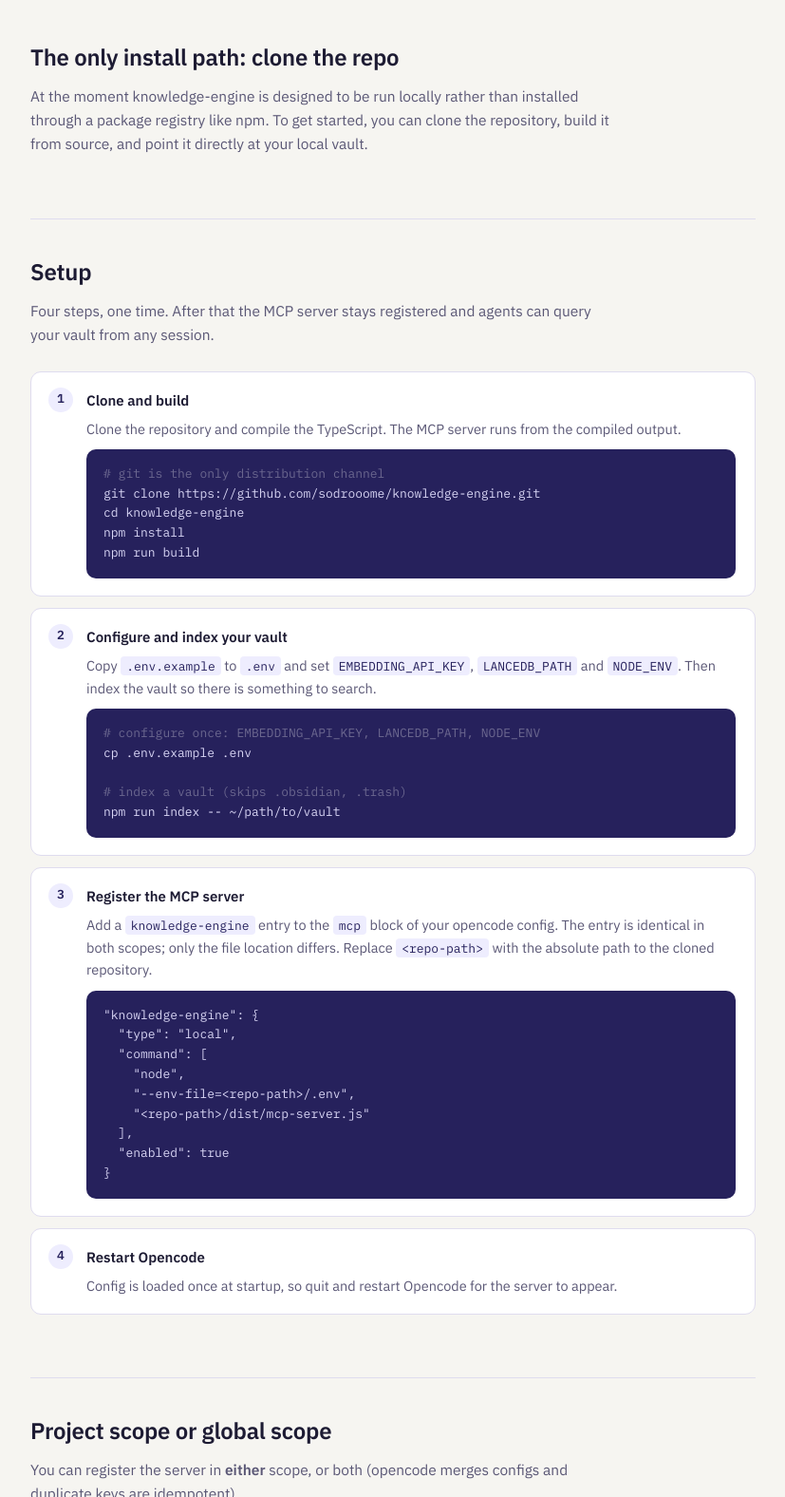
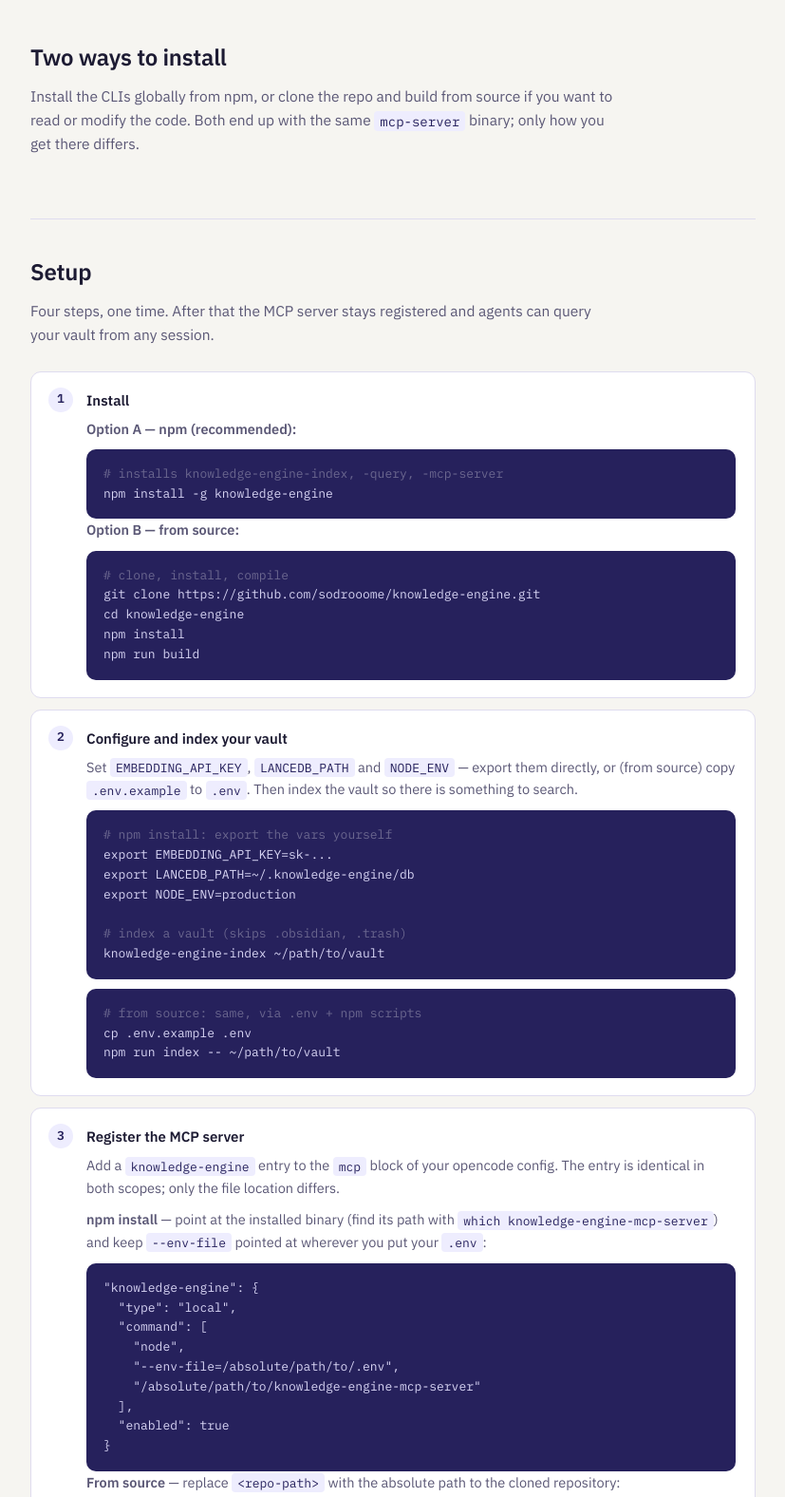
Before and after one commit to sodrooome/knowledge-engine, a website: page docs/opencode.html in a window 1280 px wide. Shown: the part 850-2426 px from the top of the page at 95% size, without its empty margins (226-1053 px from the left). Drawn offline with Linux system fonts and the light colour scheme.

Commit message:
chore: publish knowledge-engine to npm package registry (#5)
* chore: publish knowledge-engine to npm

* docs: fix stale clone-only install snippet on landing page

```diff
--- a/docs/opencode.html
+++ b/docs/opencode.html
@@ -4,7 +4,7 @@
 <meta charset="UTF-8">
 <meta name="viewport" content="width=device-width, initial-scale=1.0">
 <title>Opencode integration · knowledge-engine</title>
-<meta name="description" content="Wire knowledge-engine into Opencode: clone the repo, index your vault, register the MCP server, and let agents call search_vault on demand.">
+<meta name="description" content="Wire knowledge-engine into Opencode: install it (npm or from source), index your vault, register the MCP server, and let agents call search_vault on demand.">
 <meta name="theme-color" content="#F6F5F1">
 <meta property="og:type" content="website">
 <meta property="og:site_name" content="knowledge-engine">
@@ -263,8 +263,8 @@
     </div>
 
     <section class="block">
-      <h2>The only install path: clone the repo</h2>
-      <p class="block-lede">At the moment knowledge-engine is designed to be run locally rather than installed through a package registry like npm. To get started, you can clone the repository, build it from source, and point it directly at your local vault.</p>
+      <h2>Two ways to install</h2>
+      <p class="block-lede">Install the CLIs globally from npm, or clone the repo and build from source if you want to read or modify the code. Both end up with the same <code>mcp-server</code> binary; only how you get there differs.</p>
     </section>
 
     <section class="block">
@@ -272,18 +272,24 @@
       <p class="block-lede">Four steps, one time. After that the MCP server stays registered and agents can query your vault from any session.</p>
       <ol class="steps">
         <li>
-          <h3>Clone and build</h3>
-          <p>Clone the repository and compile the TypeScript. The MCP server runs from the compiled output.</p>
-          <div class="code-block"><span class="c"># git is the only distribution channel</span><br>git clone https://github.com/sodrooome/knowledge-engine.git<br>cd knowledge-engine<br>npm install<br>npm run build</div>
+          <h3>Install</h3>
+          <p><b>Option A — npm (recommended):</b></p>
+          <div class="code-block"><span class="c"># installs knowledge-engine-index, -query, -mcp-server</span><br>npm install -g knowledge-engine</div>
+          <p><b>Option B — from source:</b></p>
+          <div class="code-block"><span class="c"># clone, install, compile</span><br>git clone https://github.com/sodrooome/knowledge-engine.git<br>cd knowledge-engine<br>npm install<br>npm run build</div>
         </li>
         <li>
           <h3>Configure and index your vault</h3>
-          <p>Copy <code>.env.example</code> to <code>.env</code> and set <code>EMBEDDING_API_KEY</code>, <code>LANCEDB_PATH</code> and <code>NODE_ENV</code>. Then index the vault so there is something to search.</p>
-          <div class="code-block"><span class="c"># configure once: EMBEDDING_API_KEY, LANCEDB_PATH, NODE_ENV</span><br>cp .env.example .env<br><br><span class="c"># index a vault (skips .obsidian, .trash)</span><br>npm run index -- ~/path/to/vault</div>
+          <p>Set <code>EMBEDDING_API_KEY</code>, <code>LANCEDB_PATH</code> and <code>NODE_ENV</code> — export them directly, or (from source) copy <code>.env.example</code> to <code>.env</code>. Then index the vault so there is something to search.</p>
+          <div class="code-block"><span class="c"># npm install: export the vars yourself</span><br>export EMBEDDING_API_KEY=sk-...<br>export LANCEDB_PATH=~/.knowledge-engine/db<br>export NODE_ENV=production<br><br><span class="c"># index a vault (skips .obsidian, .trash)</span><br>knowledge-engine-index ~/path/to/vault</div>
+          <div class="code-block"><span class="c"># from source: same, via .env + npm scripts</span><br>cp .env.example .env<br>npm run index -- ~/path/to/vault</div>
         </li>
         <li>
           <h3>Register the MCP server</h3>
-          <p>Add a <code>knowledge-engine</code> entry to the <code>mcp</code> block of your opencode config. The entry is identical in both scopes; only the file location differs. Replace <code>&lt;repo-path&gt;</code> with the absolute path to the cloned repository.</p>
+          <p>Add a <code>knowledge-engine</code> entry to the <code>mcp</code> block of your opencode config. The entry is identical in both scopes; only the file location differs.</p>
+          <p><b>npm install</b> — point at the installed binary (find its path with <code>which knowledge-engine-mcp-server</code>) and keep <code>--env-file</code> pointed at wherever you put your <code>.env</code>:</p>
+          <div class="code-block">"knowledge-engine": {<br>&nbsp;&nbsp;"type": "local",<br>&nbsp;&nbsp;"command": [<br>&nbsp;&nbsp;&nbsp;&nbsp;"node",<br>&nbsp;&nbsp;&nbsp;&nbsp;"--env-file=/absolute/path/to/.env",<br>&nbsp;&nbsp;&nbsp;&nbsp;"/absolute/path/to/knowledge-engine-mcp-server"<br>&nbsp;&nbsp;],<br>&nbsp;&nbsp;"enabled": true<br>}</div>
+          <p><b>From source</b> — replace <code>&lt;repo-path&gt;</code> with the absolute path to the cloned repository:</p>
           <div class="code-block">"knowledge-engine": {<br>&nbsp;&nbsp;"type": "local",<br>&nbsp;&nbsp;"command": [<br>&nbsp;&nbsp;&nbsp;&nbsp;"node",<br>&nbsp;&nbsp;&nbsp;&nbsp;"--env-file=&lt;repo-path&gt;/.env",<br>&nbsp;&nbsp;&nbsp;&nbsp;"&lt;repo-path&gt;/dist/mcp-server.js"<br>&nbsp;&nbsp;],<br>&nbsp;&nbsp;"enabled": true<br>}</div>
         </li>
         <li>
@@ -308,7 +314,7 @@
       <h2>Using it</h2>
       <p class="block-lede">There is nothing to invoke manually. In any session with the server registered, just ask a question that your notes might answer, for example <i>"what do I know about eventual consistency?"</i>. The agent calls <code>search_vault</code>, reads the ranked citations, and answers using that context.</p>
       <div class="callout warn">
-        <b>Index freshness.</b> <code>search_vault</code> only searches what has been indexed. After adding or editing notes, re-run <code>npm run index -- ~/path/to/vault</code> so the tool reflects your latest writing. An already-running MCP server picks up the re-index automatically — no restart needed.
+        <b>Index freshness.</b> <code>search_vault</code> only searches what has been indexed. After adding or editing notes, re-run the indexer (<code>knowledge-engine-index ~/path/to/vault</code>, or <code>npm run index -- ~/path/to/vault</code> from source) so the tool reflects your latest writing. An already-running MCP server picks up the re-index automatically — no restart needed.
       </div>
       <p class="block-lede">Full rationale, design decisions and the upcoming roadmap (indexing through MCP, file watcher) live in <code>planning.md</code> under <i>Decision log, Opencode integration via MCP</i>.</p>
     </section>
--- a/src/index-cli.ts
+++ b/src/index-cli.ts
@@ -1,3 +1,4 @@
+#!/usr/bin/env node
 /**
  * Bulk-index CLI — the E2E glue between the parser and the vector store.
  *
--- a/src/mcp-server.ts
+++ b/src/mcp-server.ts
@@ -1,3 +1,4 @@
+#!/usr/bin/env node
 /**
  * Opencode integration — MCP server exposing the vault retriever as a tool.
  *
--- a/src/query-cli.ts
+++ b/src/query-cli.ts
@@ -1,3 +1,4 @@
+#!/usr/bin/env node
 /**
  * Query CLI — search the indexed vault from the command line.
  *
```
Also changed, not shown: docs/changelog.html (+1 -0 lines), docs/index.html (+7 -9 lines), package.json (+14 -0 lines), CHANGELOG.md, README.md.
